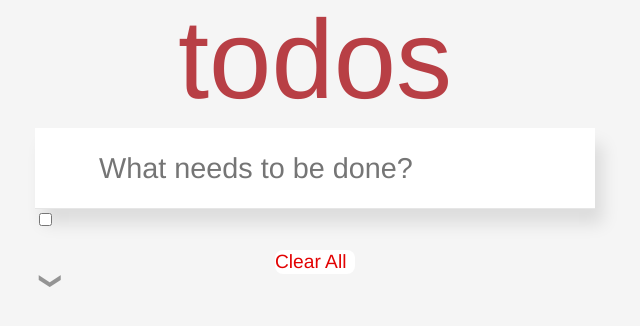
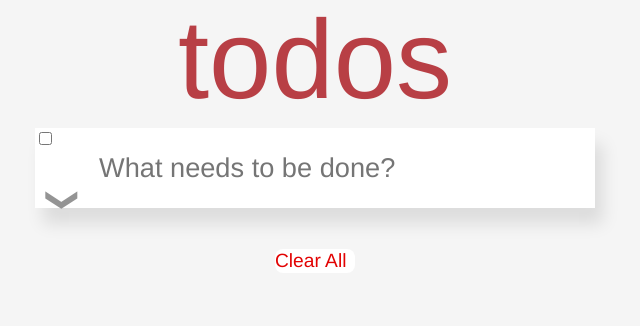
Before and after one commit to Study-Sukki/todo, a Vue app: page / in a window 1280 px wide. Shown: the top 326 px of the page, without its empty margins (325-965 px from the left). Built offline with nearby package versions, Linux system fonts and the light colour scheme.

Commit message:
feature: todoInput의 clearTodo 기능 추가, Input 구조 수정

```diff
--- a/src/App.vue
+++ b/src/App.vue
@@ -3,7 +3,7 @@
     <TodoHeader />
     <TodoInput @addTodo="addTodo" />
     <TodoList @removeTodo="removeTodo" />
-    <TodoFooter @removeAll="clearAll" />
+    <TodoFooter @removeAll="removeAll" />
   </div>
 </template>
 
@@ -34,14 +34,10 @@ export default {
       localStorage.removeItem(todoItem);
       this.todoItems.splice(index, 1);
     },
-    clearAll() {
+    removeAll() {
       localStorage.clear();
       this.todoItems=[];
     },
-    // addTodo(todoItem) {
-    //   localStorage.setItem(this.newTodoItem, JSON.stringify());
-    //   this.todoItems.push(todoItem);
-    // }
   },
   components: {
     TodoHeader,
--- a/src/components/TodoHeader.vue
+++ b/src/components/TodoHeader.vue
@@ -28,11 +28,10 @@ export default {
         localStorage.setItem(this.newTodoItem, JSON.stringify(value));
         //App컴포넌트로 이벤트 전달
         this.clearInput();
-        //input초기화 > 지금 안됨... 왜 안되지
       }
     },
     clearInput() {
-      this.newTodoITem= '';
+      this.newTodoItem = '';
     }
   }
 }
@@ -51,7 +50,7 @@ h1 {
 }
 .new-todo {
   margin: 0;
-  font-size: 1.8rem;
+  font-size: 1.7rem;
   width: 100%;
   font-family: inherit;
   font-weight: inherit;
--- a/src/components/TodoInput.vue
+++ b/src/components/TodoInput.vue
@@ -7,7 +7,7 @@
         type="checkbox"
         :checked="remaining === 0"
         @change="toggleAll" />
-        <label for="toggle-all">Mark all as complete</label>
+      <label for="toggle-all">Mark all as complete</label>
         <!-- v-show="todos.length" -->
     </section>
   </div>
@@ -22,7 +22,7 @@ export default {
 .main {
 	position: relative;
 	z-index: 2;
-	border-top: 1px solid #e6e6e6;
+  top: -5rem
 }
 .toggle-all{
   content: '❯';
@@ -39,22 +39,12 @@ export default {
   display: flex;
   align-items: center;
   justify-content: center;
-  width: 2rem;
   height: 5rem;
   font-size: 0;
   position: absolute;
   top: 2rem;
   left: -0;
 }
-/* .toggle-all:focus-within {
-  content: '❯';
-  display: inline-block;
-  font-size: 3rem;
-  color: #949494;
-  padding: 1rem 1rem 1rem 1rem;
-  -webkit-transform: rotate(90deg);
-  transform: rotate(90deg);
-} */
 .toggle-all:checked + label:before {
   color: #d91111;
   border-color: red;
@@ -62,9 +52,9 @@ export default {
 .toggle-all + label:before {
 	content: '❯';
 	display: inline-block;
-	font-size: 22px;
+	font-size: 2rem;
 	color: #949494;
-	padding: 10px 27px 10px 27px;
+	padding: 1rem 1rem 1rem 1rem;
 	-webkit-transform: rotate(90deg);
 	transform: rotate(90deg);
 }
```
